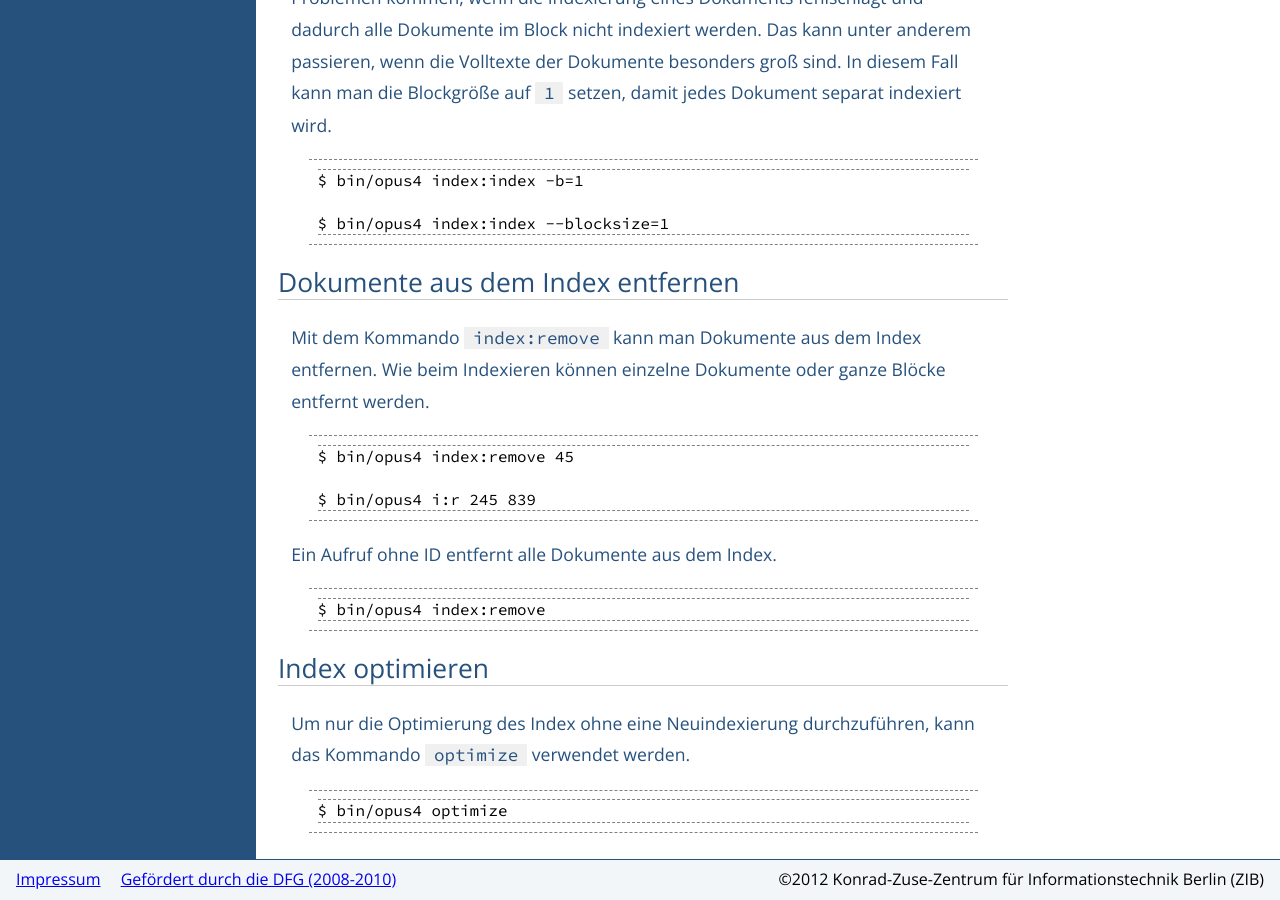
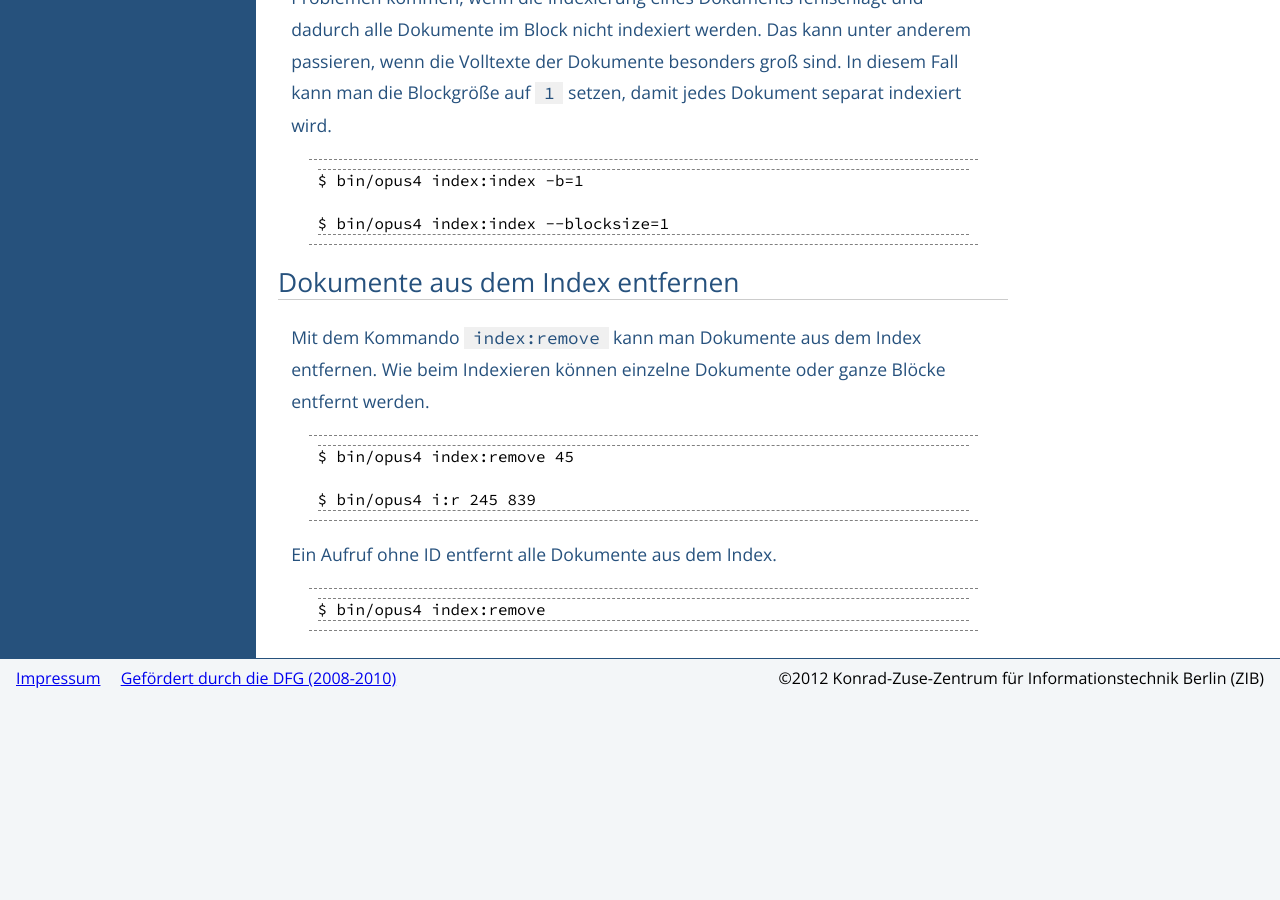
Before and after one commit to OPUS4/userdoc, a Jekyll site: the page built from search/maintenance.md, in a window 1280 px wide and 900 px high, scrolled down 1925 px. Built offline with Jekyll 4.4.1, drawn with Linux system fonts in a browser that asks for light colours; after the commit the page ends 2624 px from its top, so only the background shows below that.

Commit message:
OPUSVIER-4322 Removed optimize command

```diff
--- a/search/maintenance.md
+++ b/search/maintenance.md
@@ -82,9 +82,3 @@ Dokumente oder ganze Blöcke entfernt werden.
 Ein Aufruf ohne ID entfernt alle Dokumente aus dem Index.
 
     $ bin/opus4 index:remove
-
-## Index optimieren
-
-Um nur die Optimierung des Index ohne eine Neuindexierung durchzuführen, kann das Kommando `optimize` verwendet werden.
-
-    $ bin/opus4 optimize
```
